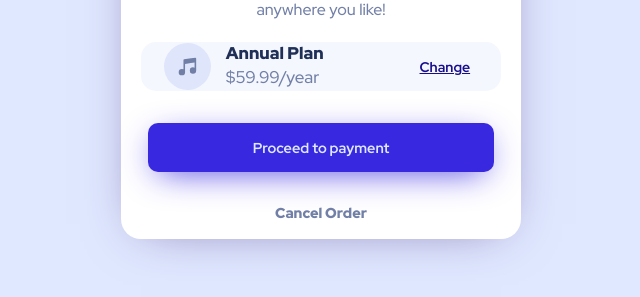
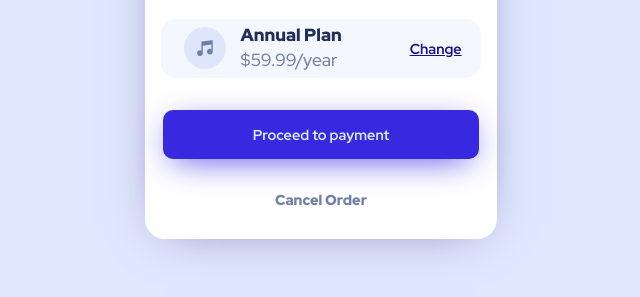
Before and after one commit to uRecztor/order-summary-component, a plain HTML site: page index.html in a window 1280 px wide. Shown: the part 447-744 px from the top of the page, without its empty margins (319-959 px from the left). Drawn offline with Linux system fonts and the light colour scheme.

Commit message:
update i guess

```diff
--- a/css/style.css
+++ b/css/style.css
@@ -36,7 +36,7 @@ main {
     flex-direction: column;
     align-items: center;
     height: 551px;
-    width: 25em;
+    width: 22em;
     background-color: white;
     padding: 0px 0px 20px 0px;
     border-radius: 20px;
@@ -67,7 +67,7 @@ div {
     display: flex;
     align-items: center;
     background-color: var(--cor03);
-    width: 22.5em;
+    width: 20em;
     height: 5em;
     border-radius: 15px;
     margin-top: 22px;
@@ -81,12 +81,12 @@ div > article > span {
 }
 
 article > span#plan {
-    font: normal 900 17px 'Red Hat Display', sans-serif;
+    font: normal 900 1.1em 'Red Hat Display', sans-serif;
     color: var(--cor05);
 }
 
 article > span {
-    font: normal 500 17px 'Red Hat Display', sans-serif;
+    font: normal 500 1.1em 'Red Hat Display', sans-serif;
     color: var(--cor04);
 }
 
@@ -97,8 +97,8 @@ div > img {
 
         /* Change */
 div > input {
-    font: normal 700 14px 'Red Hat Display', sans-serif;
-    margin-left: 90px;
+    font: normal 700 .9em 'Red Hat Display', sans-serif;
+    margin-left: 4.3em;
     border: none;
     background-color: var(--cor03);
     color: hsl(245, 82%, 30%);
@@ -112,7 +112,7 @@ div > input:hover {
 }
 
         /* Payment */
-form {
+form#btn {
     display: flex;
     flex-direction: column;
     align-items: center;
@@ -120,23 +120,23 @@ form {
     gap: 30px;
 }
 
-form > #pay {
+form#btn > #pay {
     font: normal 700 .9em 'Red Hat Display', sans-serif;
     color: var(--cor01);
     background-color: var(--cor02);
-    width: 24em;
+    width: 22em;
     height: 3.4em;
     border-radius: 10px;
     border: none;
     box-shadow: 0px 8px 35px -10px var(--cor02);
 }
 
-form > #pay:hover {
+form#btn > #pay:hover {
     background-color: hsl(245, 79%, 65%);
     cursor: pointer;
 }
 
-form > #cancel {
+form#btn > #cancel {
     font: normal 900 .9em 'Red Hat Display', sans-serif;
     border: none;
     padding-bottom: 10px;
@@ -145,6 +145,12 @@ form > #cancel {
     cursor: pointer;
 }
 
-form > #cancel:hover {
+form#btn > #cancel:hover {
     color: var(--cor05);
 }
+
+@media only screen and (min-width: 375px) {
+    main {
+        width: 22em;
+    }
+}
--- a/index.html
+++ b/index.html
@@ -24,7 +24,7 @@
                 </article>
             <input type="button" id="change" value="Change">
         </div>
-        <form>
+        <form id="btn">
             <input type="submit" id="pay" value="Proceed to payment">
             <input type="reset" id="cancel" value="Cancel Order">
         </form>
```
